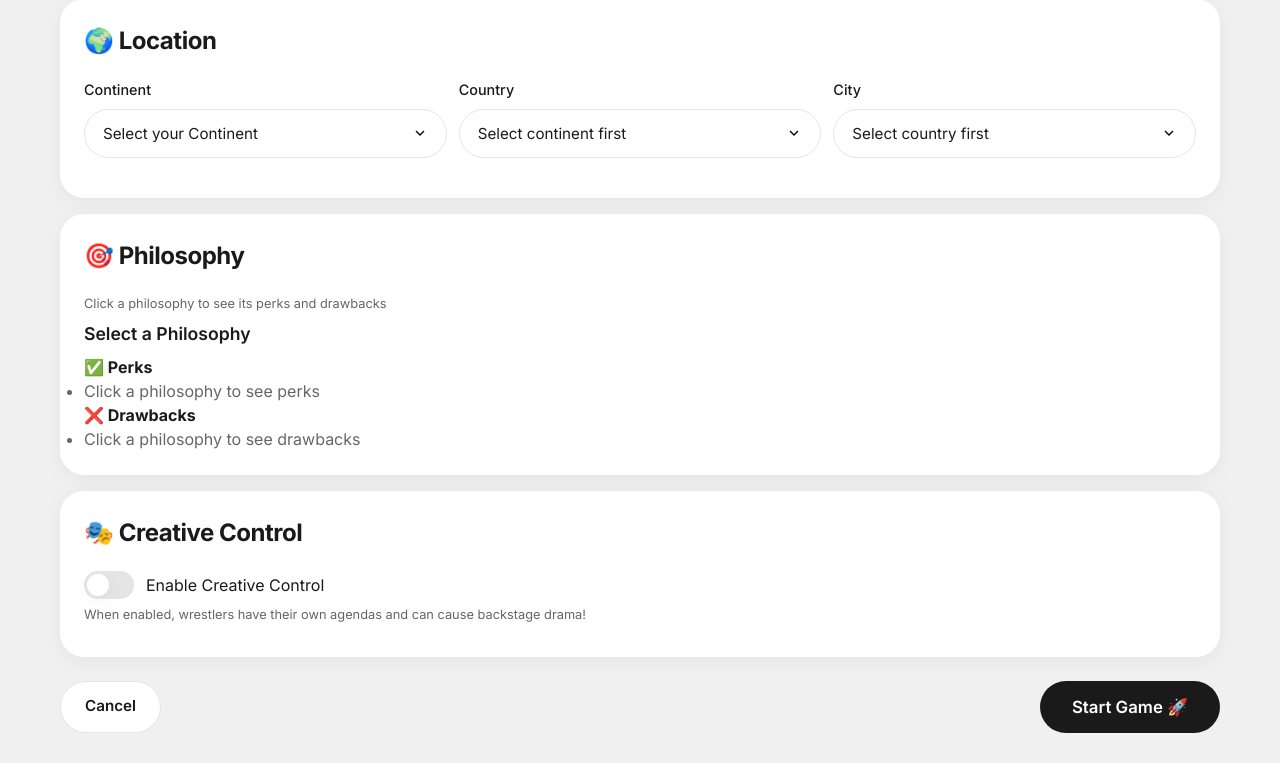
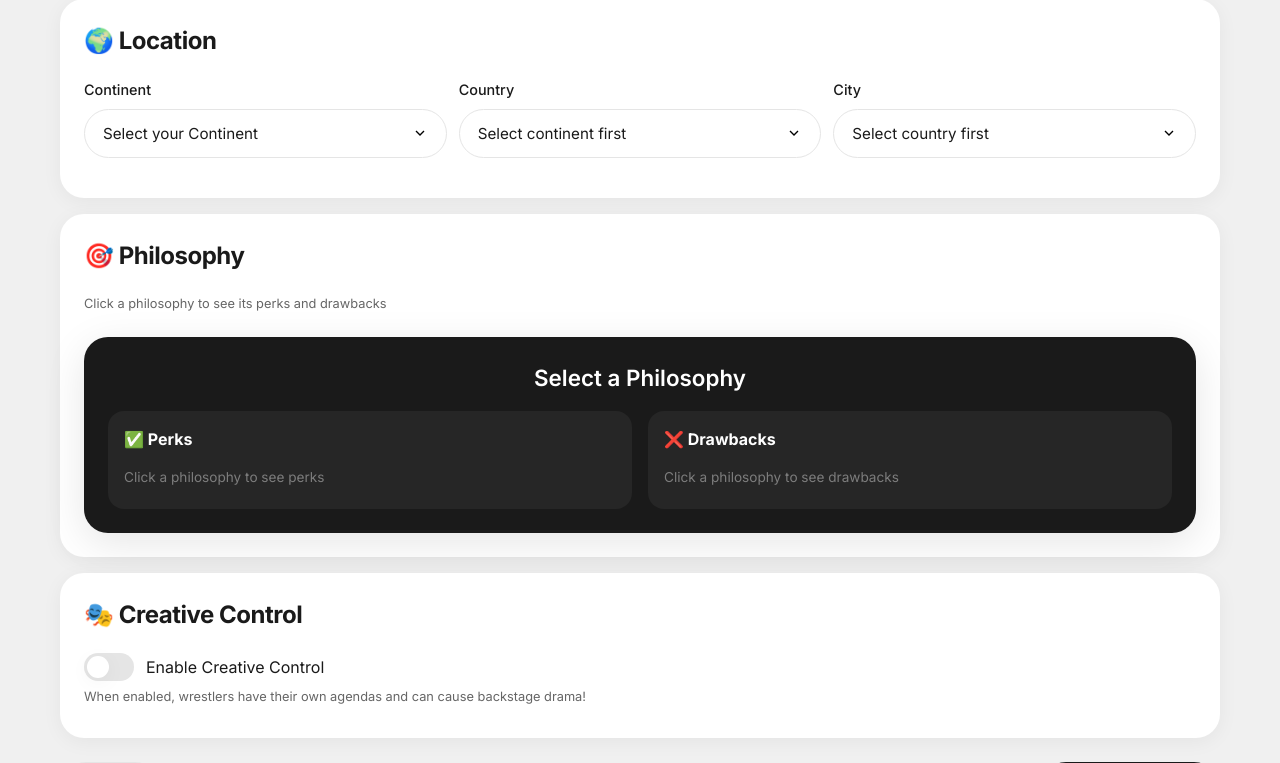
Before and after one commit to DLowPow/The-Booking-Room, a Flask app: template WrestlingGM/templates/setup.html in a window 1280 px wide. Shown: the part 502-1265 px from the top of the page. Run offline with Flask 3, Linux system fonts and the light colour scheme; the template is opened without the code that fills it, so the values that code supplies are empty; parts of the project's set-up code (start-up, migrations or seed data) failed here and were passed over.

Commit message:
Update style.css

```diff
--- a/WrestlingGM/static/style.css
+++ b/WrestlingGM/static/style.css
@@ -1771,3 +1771,80 @@ footer {
         padding: 16px;
     }
 }
+
+/* Philosophy Details Popup */
+.philosophy-details-box {
+    background: var(--card-dark);
+    color: white;
+    border-radius: 24px;
+    padding: 24px;
+    margin-top: 16px;
+    box-shadow: var(--shadow-lg);
+    animation: slideDown 0.3s ease;
+}
+
+@keyframes slideDown {
+    from {
+        opacity: 0;
+        transform: translateY(-10px);
+    }
+    to {
+        opacity: 1;
+        transform: translateY(0);
+    }
+}
+
+.philosophy-details-box h3 {
+    color: white;
+    font-size: 1.4em;
+    margin-bottom: 16px;
+    text-align: center;
+}
+
+.phil-detail-grid {
+    display: grid;
+    grid-template-columns: 1fr 1fr;
+    gap: 16px;
+}
+
+@media (max-width: 600px) {
+    .phil-detail-grid {
+        grid-template-columns: 1fr;
+    }
+}
+
+.phil-detail-section {
+    background: rgba(255, 255, 255, 0.05);
+    padding: 16px;
+    border-radius: 16px;
+}
+
+.phil-detail-section h4 {
+    color: white;
+    margin-bottom: 10px;
+    font-size: 1em;
+    font-weight: 700;
+}
+
+.phil-detail-section ul {
+    list-style: none;
+    padding: 0;
+    margin: 0;
+}
+
+.phil-detail-section li {
+    color: rgba(255, 255, 255, 0.85);
+    font-size: 0.85em;
+    padding: 6px 0;
+    border-bottom: 1px solid rgba(255, 255, 255, 0.1);
+    line-height: 1.5;
+}
+
+.phil-detail-section li:last-child {
+    border-bottom: none;
+}
+
+.phil-detail-section li.text-muted {
+    color: rgba(255, 255, 255, 0.4);
+    border-bottom: none;
+}
```
